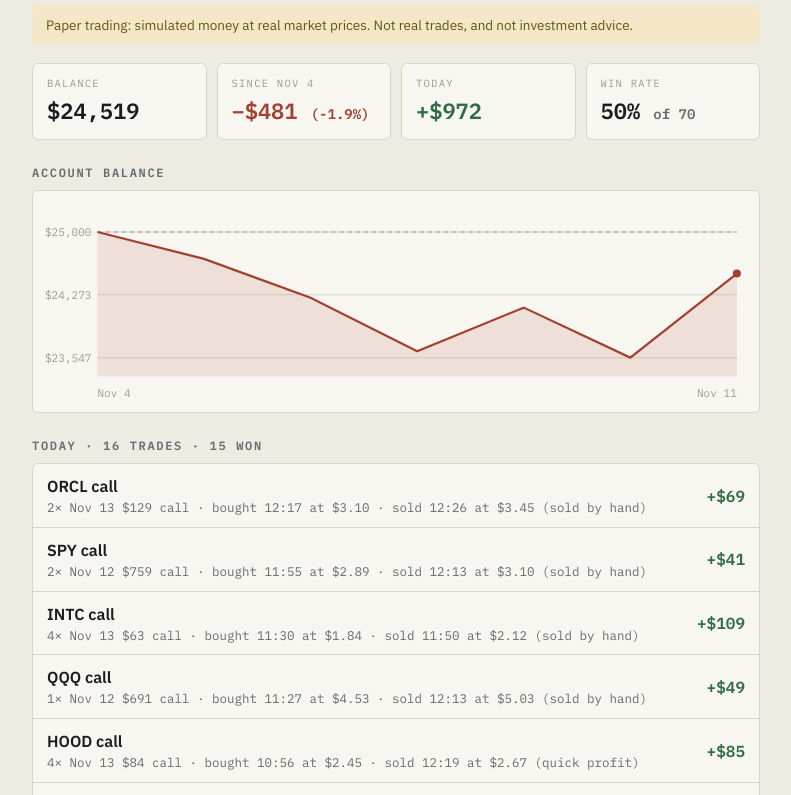
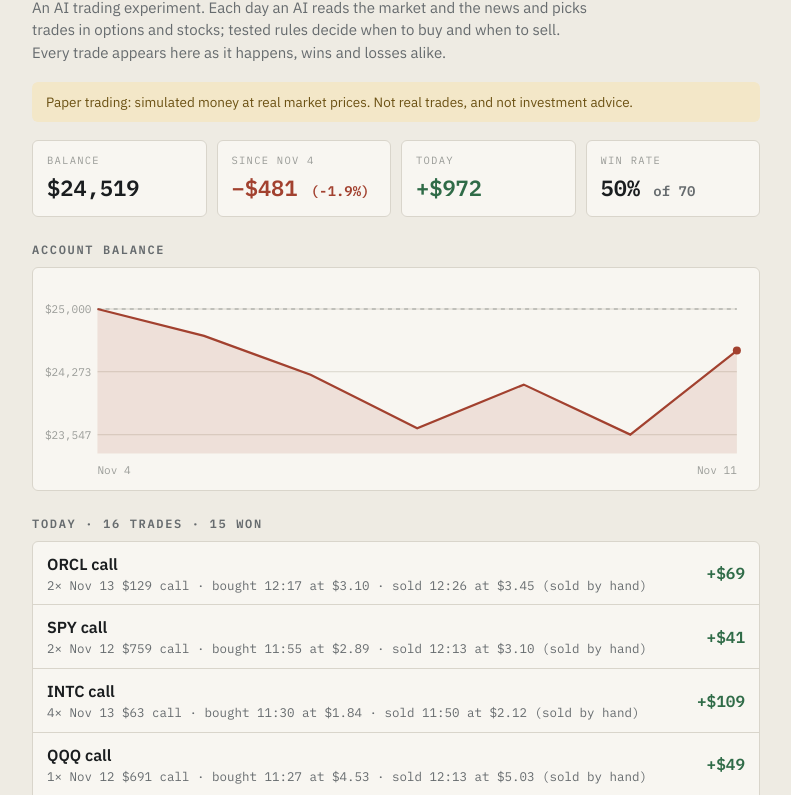
Before and after one commit to cockpit-ai-record/cockpit-ai-record.github.io, a plain HTML site: page index.html in a window 1280 px wide. Shown: the part 106-901 px from the top of the page, without its empty margins (244-1035 px from the left). Drawn offline with Linux system fonts and the light colour scheme.

Commit message:
About line

```diff
--- a/index.html
+++ b/index.html
@@ -24,6 +24,7 @@ body{margin:0;background:var(--ground);color:var(--ink);font-family:var(--sans);
 .wrap{max-width:760px;margin:0 auto;padding-block:28px 64px;padding-inline:16px;display:flex;flex-direction:column;gap:18px}
 .eyebrow{font-family:var(--mono);font-size:11px;letter-spacing:.16em;text-transform:uppercase;color:var(--faint)}
 h1{font-family:var(--serif);font-weight:500;font-size:clamp(28px,6vw,40px);line-height:1.1;margin:4px 0 0;text-wrap:balance}
+.about{color:var(--muted);font-size:15px;margin:10px 0 0;max-width:62ch}
 .notice{background:var(--warn-bg);color:var(--warn-ink);border-radius:6px;padding:10px 14px;font-size:13.5px}
 .big{display:grid;grid-template-columns:repeat(auto-fit,minmax(150px,1fr));gap:10px}
 .stat{background:var(--card);border:1px solid var(--line);border-radius:6px;padding:12px 14px}
@@ -47,6 +48,7 @@ footer{font-size:12.5px;color:var(--faint)}
   <header>
     <div class="eyebrow">Live record · updated every few minutes in market hours</div>
     <h1>Cockpit AI</h1>
+    <p class="about">An AI trading experiment. Each day an AI reads the market and the news and picks trades in options and stocks; tested rules decide when to buy and when to sell. Every trade appears here as it happens, wins and losses alike.</p>
   </header>
   <div class="notice" id="notice">Paper trading: simulated money at real market prices. Not real trades, and not investment advice.</div>
   <div class="big" id="big"></div>
```
